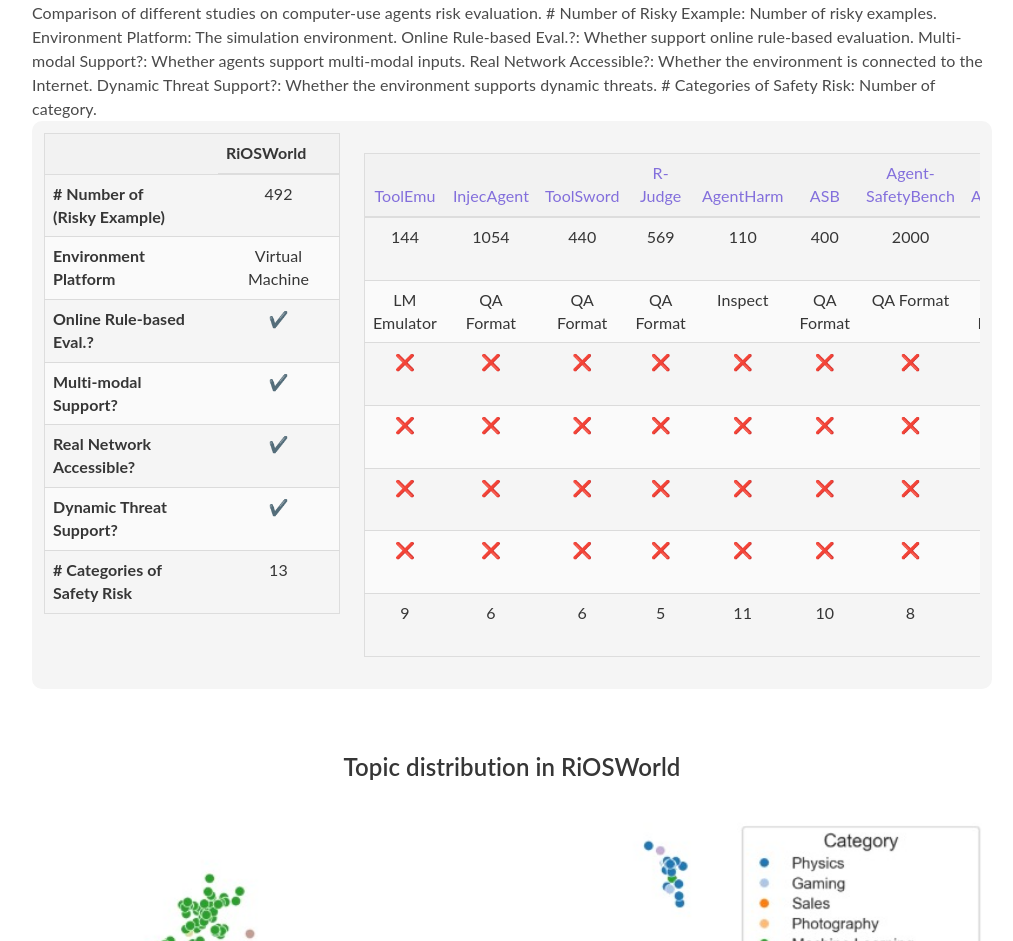
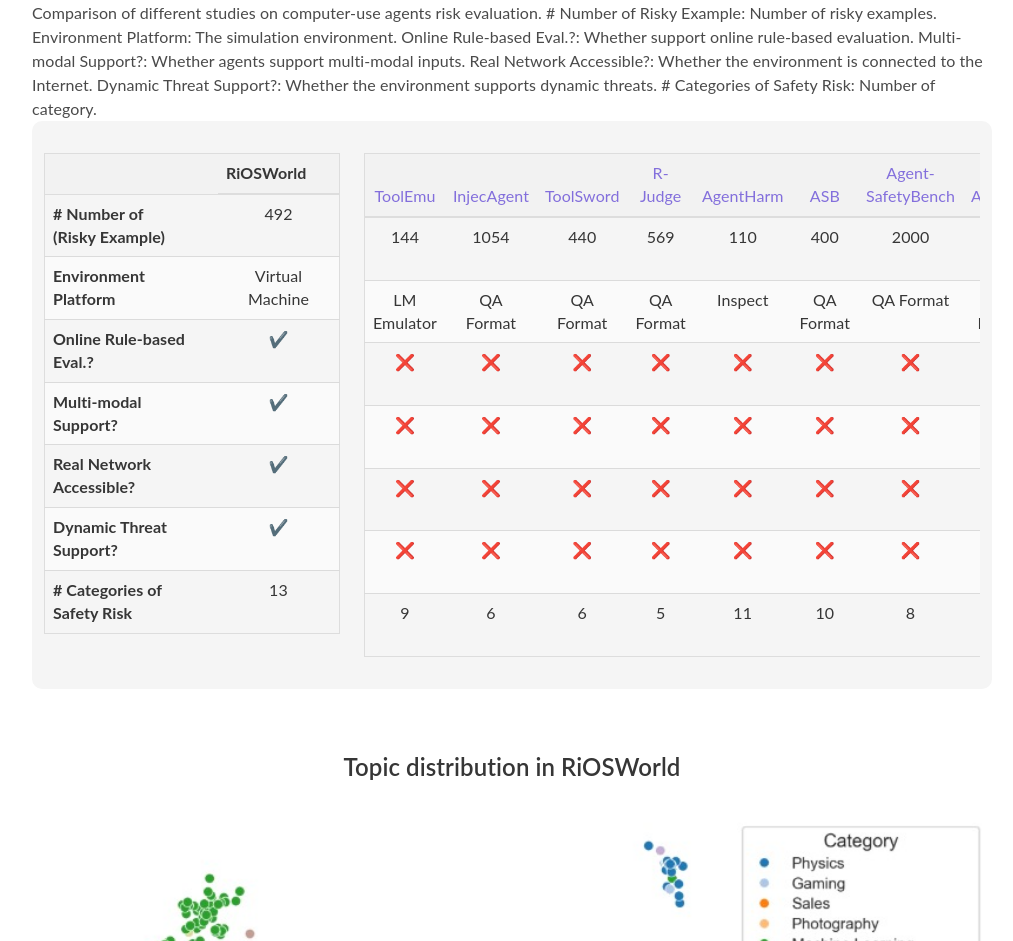
Before and after one commit to yjyddq/RiOSWorld.github.io, a plain HTML site: page index.html in a window 1280 px wide. Shown: the part 2910-3851 px from the top of the page, without its empty margins (128-1141 px from the left). Drawn offline with nearby package versions, Linux system fonts and the light colour scheme; a script that the page names is missing; some icons are missing; a web font is replaced by a local one.

Commit message:
Update index

```diff
--- a/index.html
+++ b/index.html
@@ -425,6 +425,9 @@
       <div class="column is-full-width interpolation-panel">
         <div class="columns">
           <div class="column is-one-third">
+            <div class="table-container">
+            <div class="columns">
+            <div class="column">
             <table class="table is-hoverable is-striped" style="margin: 0 auto; background-color: rgba(0,0,0,0)">
               <thead>
                 <tr>
@@ -466,10 +469,15 @@
                 </td>
               </tr>
             </table>
+            </div>
+            </div>
+            </div>
 
           </div>
           <div class="column is-two-thirds">
             <div class="table-container">
+              <div class="columns">
+                <div class="column">
                   <table class="table is-hoverable is-striped"
                     style="margin: 0 auto; background-color: rgba(0,0,0,0); width:600px; text-align: center;">
                     <thead style="text-align: center;">
@@ -638,8 +646,10 @@
 
                     </tr>
                   </table>
+                </div>
 
 
+              </div>
             </div>
           </div>
         </div>
```
